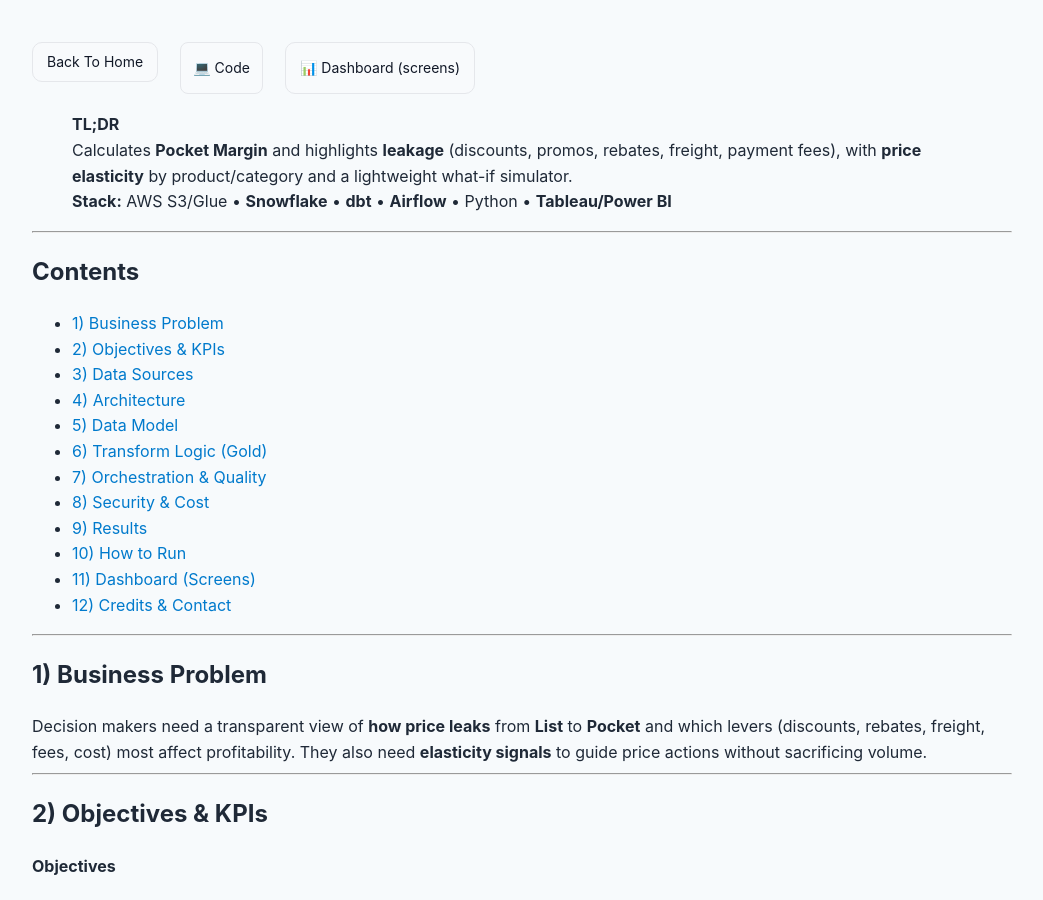
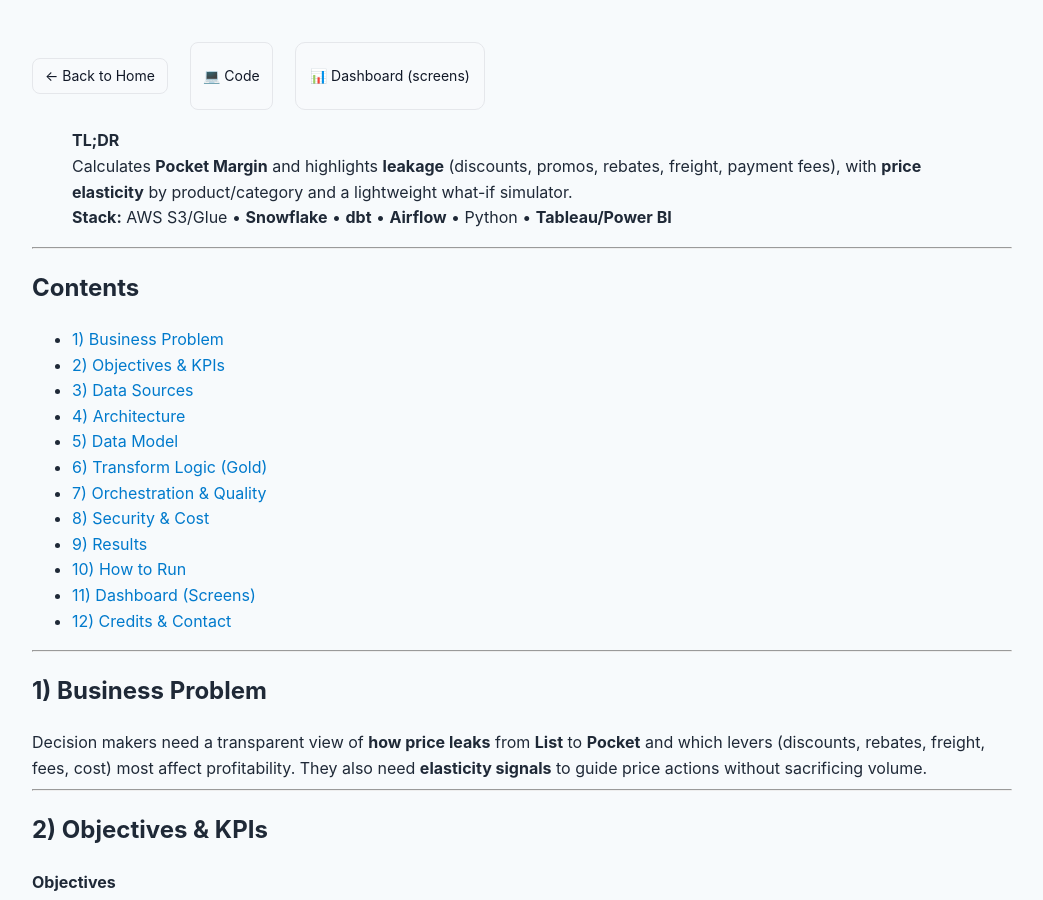
Before and after one commit to PawanJadhav7/PawanJadhav.github.io, a Jekyll site: the page built from pricingandmarginanalytics.md, in a window 1280 px wide and 900 px high. Shown: the whole window, without its empty margins (118-1161 px from the left). Built offline with Jekyll 4.4.1, drawn with Linux system fonts in a browser that asks for light colours; part of the change alters nothing that is shown.

Commit message:
Update pricingandmarginanalytics.md

```diff
--- a/pricingandmarginanalytics.md
+++ b/pricingandmarginanalytics.md
@@ -13,13 +13,13 @@ seo:
 
 <!-- ===== HERO / QUICK ACTIONS ===== -->
 <div style="display:flex;gap:12px;flex-wrap:wrap;margin:10px 0 18px;">
-  <a class="btn" href="{{ '/' | relative_url }}"
-   style="display:inline-flex;align-items:center;justify-content:center;
-          padding:8px 14px;border-radius:10px;border:1px solid #e5e7eb;
-          background:#f8fafc;color:#111827;text-decoration:none;
-          font-size:14px;margin-bottom:12px;">
-   Back To Home
-</a>
+<p style="margin:16px 0;">
+  <a href="/" class="btn" style="display:inline-flex;align-items:center;gap:6px;
+      padding:6px 12px;border-radius:8px;border:1px solid #e5e7eb;
+      background:#f8fafc;color:#111827;text-decoration:none;font-size:14px;">
+    ← Back to Home
+  </a>
+</p>
   <a class="btn" href="https://github.com/PawanJadhav/Finance-Analytics" target="_blank" rel="noopener noreferrer"
      style="display:inline-flex;align-items:center;justify-content:center;padding:6px 12px;border-radius:8px;border:1px solid #e5e7eb;background:#f8fafc;color:#111827;text-decoration:none;font-size:14px;">💻 Code</a>
   <a class="btn" href="{{ '/pricingandmarginanalytics/' | relative_url }}#dashboard"
```
